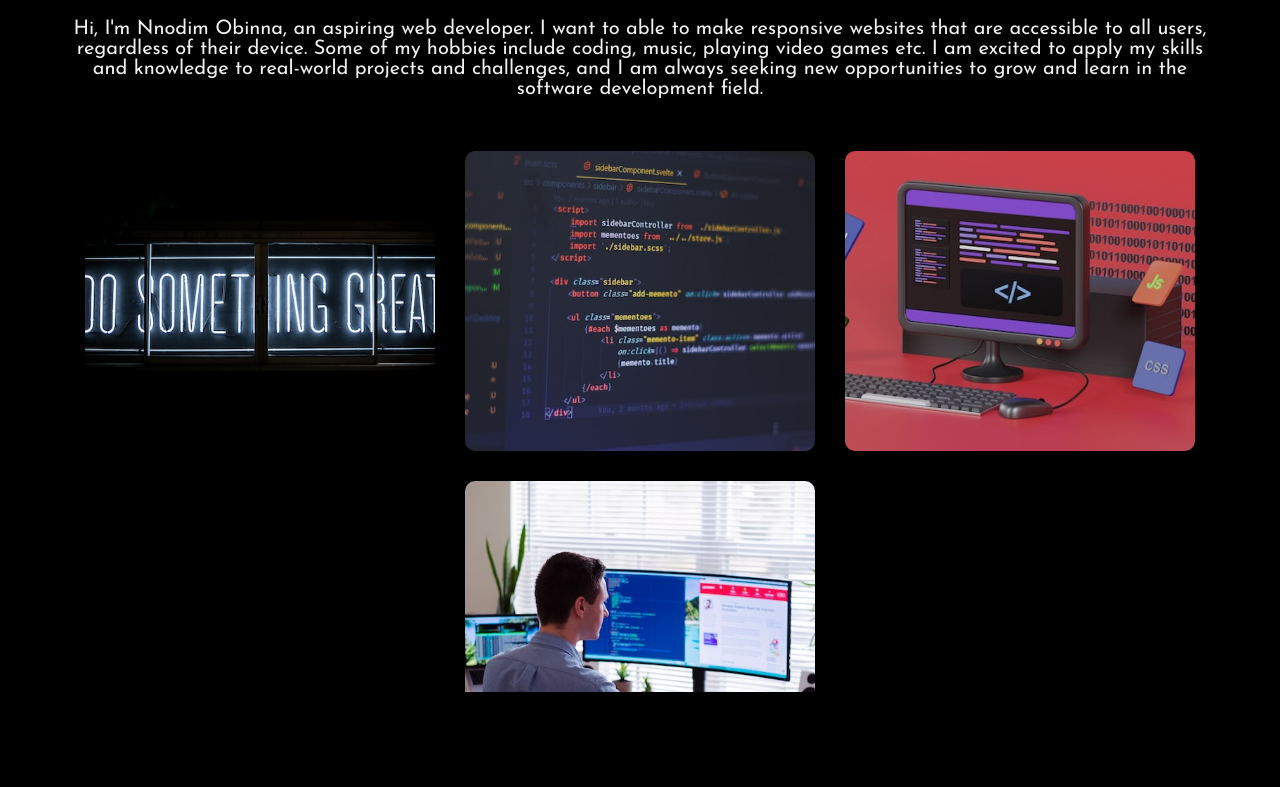
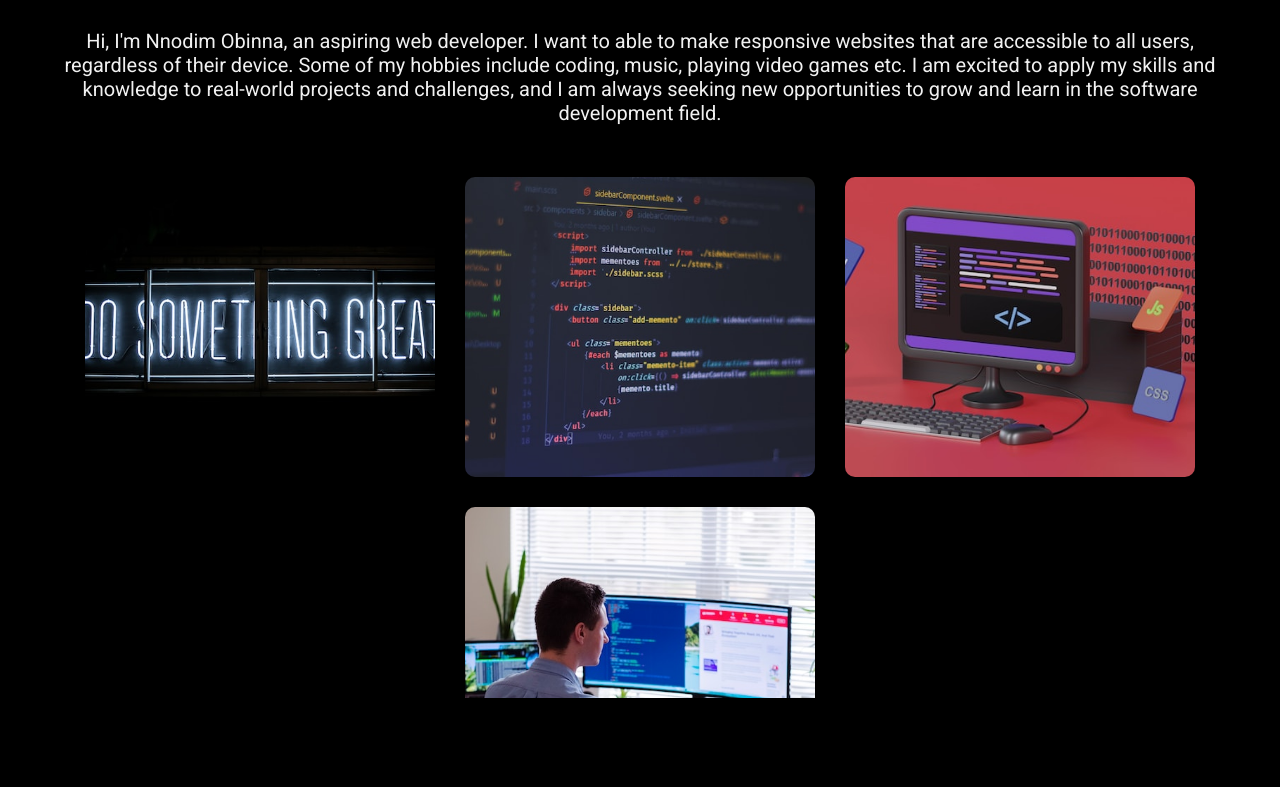
Before and after one commit to nnodim/My-Portfolio-Website_Tiidelab, a plain HTML site: page about.html in a window 1280 px wide. Shown: the part 183-970 px from the top of the page. Drawn offline with Linux system fonts and the light colour scheme.

```diff
--- a/about.html
+++ b/about.html
@@ -9,10 +9,6 @@
     <link rel="stylesheet" type="text/css" href="style.css" />
 
     <link rel="preconnect" href="https://fonts.gstatic.com" />
-    <link
-        href="https://fonts.googleapis.com/css2?family=Josefin+Sans:ital,wght@0,100;0,200;0,300;0,400;0,500;0,600;0,700;1,100;1,200;1,300;1,400;1,500;1,600;1,700&display=swap"
-        rel="stylesheet" />
-
     <link rel="shortcut icon" href="/favicon_io/favicon.ico" type="image/x-icon">
 
     <script src="https://kit.fontawesome.com/e27ec5c147.js" crossorigin="anonymous"></script>
--- a/style.css
+++ b/style.css
@@ -1,3 +1,5 @@
+@import url('https://fonts.googleapis.com/css2?family=Inter:wght@300;500;700&family=Roboto:wght@400;500;700&display=swap');
+
 :root {
 	--bold-font: 700;
 	--bg-color: #000;
@@ -21,7 +23,7 @@ li {
 * {
 	padding: 0;
 	margin: 0;
-	font-family: 'Josefin Sans', sans-serif;
+	font-family: 'Roboto', sans-serif;
 	box-sizing: border-box;
 }
 
```
Also changed, not shown: contact.html (+0 -4 lines), index.html (+0 -4 lines).
